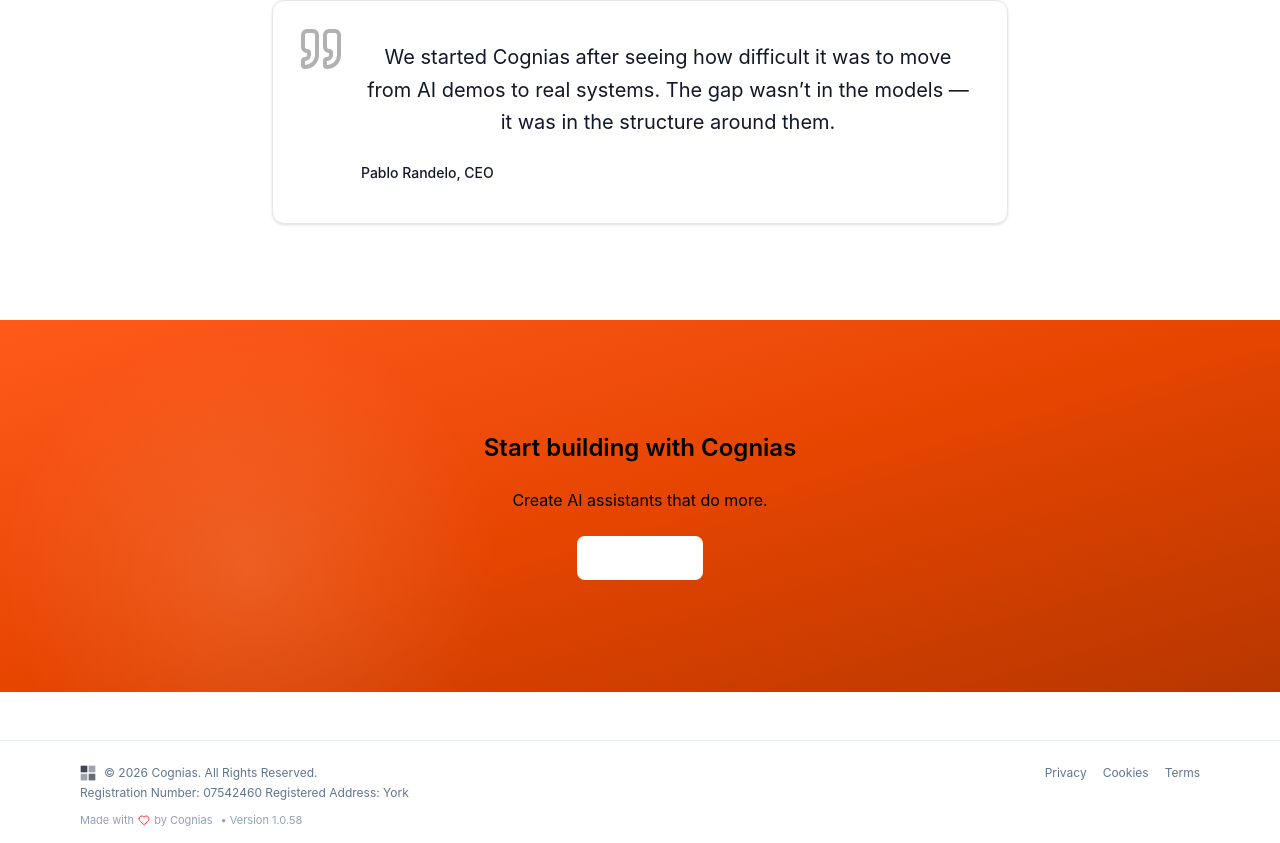
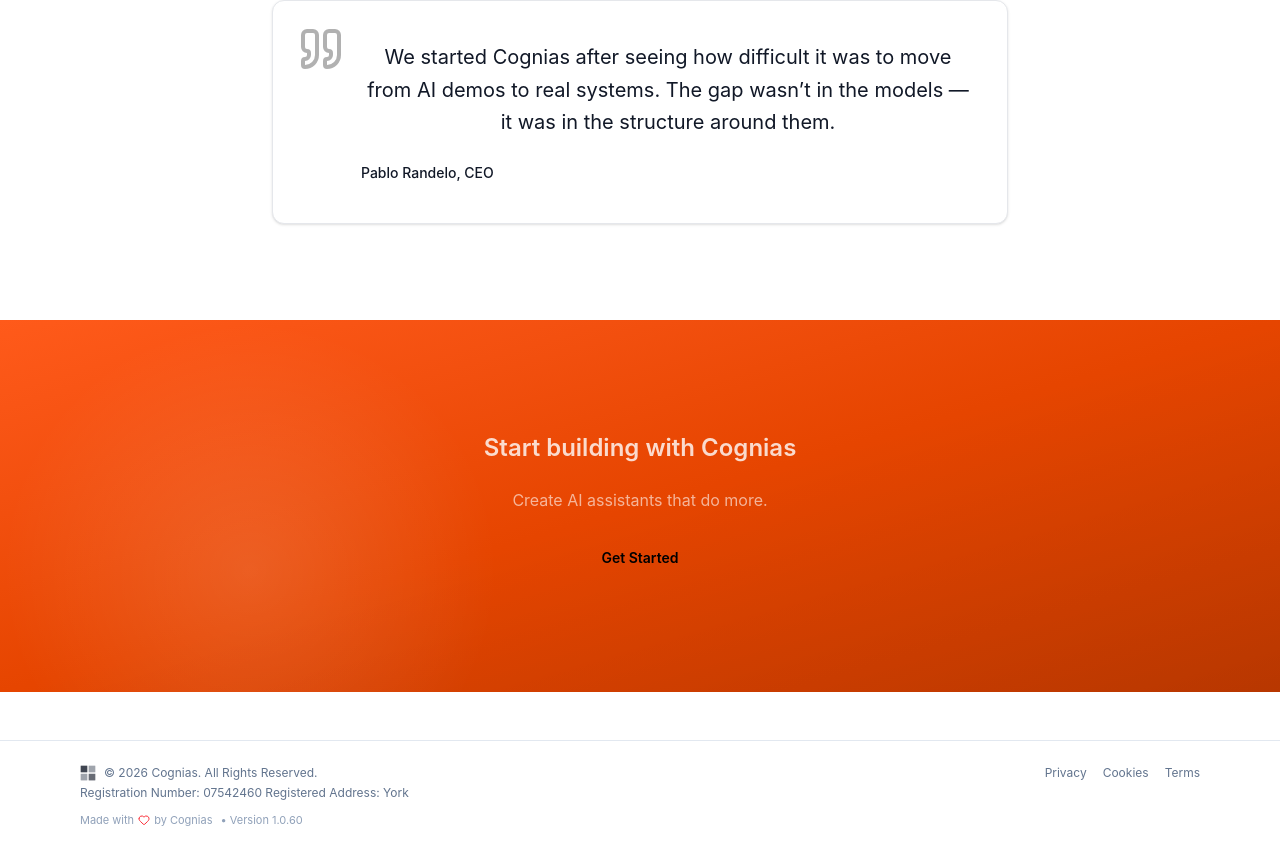
Before and after one commit to prandle/cognias-marketing, a React (Vite) app: page /about in a window 1280 px wide. Shown: the part 2314-3157 px from the top of the page. Built offline with nearby package versions, Linux system fonts and the light colour scheme.

Commit message:
quote invert

```diff
--- a/src/components/layout/FullWidthBand.tsx
+++ b/src/components/layout/FullWidthBand.tsx
@@ -1,6 +1,7 @@
-import {
-  Container
-} from "./index";
+import React, { Children, isValidElement, cloneElement } from "react";
+import type { ReactElement } from "react";
+
+import { Container } from "./index";
 
 type FullWidthBandProps = {
   children: React.ReactNode;
@@ -13,8 +14,17 @@ export function FullWidthBand({
   variant = "primary",
   className = "",
 }: FullWidthBandProps) {
+  const isPrimary = variant === "primary";
 
-  const isPrimary = variant === "primary";
+  const enhancedChildren = isPrimary
+    ? Children.map(children, (child) => {
+        if (isValidElement(child)) {
+          // Cast child as ReactElement with ThemeInverseProps
+          return cloneElement(child as ReactElement<React.HTMLAttributes<any> & { themeInverse?: boolean }>, { themeInverse: true });
+        }
+        return child;
+      })
+    : children;
 
   return (
     <section
@@ -27,59 +37,70 @@ export function FullWidthBand({
         ${className}
       `}
     >
-
-      {/* ========================================= */}
-      {/* LIGHTING LAYERS (PRIMARY ONLY) */}
-      {/* ========================================= */}
+      {/* Lighting layers */}
       {isPrimary && (
         <>
-          {/* Top-left light */}
           <div className="absolute top-0 left-0 w-[500px] h-[500px] bg-[radial-gradient(circle,rgba(255,255,255,0.12),transparent_70%)] pointer-events-none" />
-
-          {/* Bottom-right depth */}
           <div className="absolute inset-0 bg-gradient-to-br from-transparent via-transparent to-black/10 pointer-events-none" />
         </>
       )}
 
-      {/* ========================================= */}
-      {/* CONTENT */}
-
       <Container className="relative py-24 md:py-28">
-        {children}
+        {enhancedChildren}
       </Container>
-      {/* <div className="relative mx-auto max-w-6xl px-4 py-24 md:py-28"> */}
-      {/* <div className="relative mx-auto max-w-6xl px-4 py-20"> */}
-        {/* {children}
-      </div> */}
     </section>
   );
 }
+// import {
+//   Container
+// } from "./index";
+
 // type FullWidthBandProps = {
 //   children: React.ReactNode;
 //   variant?: "primary" | "subtle";
+//   className?: string;
 // };
 
-// export function FullWidthBand({ children, variant = "primary" }: FullWidthBandProps) {
-//   const variants = {
-//     primary: "bg-gradient-to-br from-[#e64500]/80 via-[#e64500] to-[#cc3d00] text-white/80",
-//     subtle: "bg-surface border-y border-border",
-//   };
+// export function FullWidthBand({
+//   children,
+//   variant = "primary",
+//   className = "",
+// }: FullWidthBandProps) {
+
+//   const isPrimary = variant === "primary";
 
 //   return (
-//     <section className={`relative w-full ${variants[variant]} ${variant === "primary" ? "theme-inverse" : ""}`}>
-//       {/* Optional glow / texture */}
-//       {variant === "primary" && (
-//         <div className="absolute inset-0 pointer-events-none">
-//           <div className="absolute top-0 left-0 w-[500px] h-[500px] bg-[radial-gradient(circle,rgba(255,255,255,0.12),transparent_70%)]" />
-//           <div className="absolute inset-0 bg-gradient-to-br from-transparent via-transparent to-black/10 pointer-events-none"/>
-//         </div>
+//     <section
+//       className={`
+//         relative w-full overflow-hidden
+//         ${isPrimary
+//           ? "bg-gradient-to-br from-[#ff5a1a] via-[#e64500] to-[#cc3d00] theme-inverse"
+//           : "bg-surface border-y border-border"
+//         }
+//         ${className}
+//       `}
+//     >
 
+//       {/* ========================================= */}
+//       {/* LIGHTING LAYERS (PRIMARY ONLY) */}
+//       {/* ========================================= */}
+//       {isPrimary && (
+//         <>
+//           {/* Top-left light */}
+//           <div className="absolute top-0 left-0 w-[500px] h-[500px] bg-[radial-gradient(circle,rgba(255,255,255,0.12),transparent_70%)] pointer-events-none" />
+
+//           {/* Bottom-right depth */}
+//           <div className="absolute inset-0 bg-gradient-to-br from-transparent via-transparent to-black/10 pointer-events-none" />
+//         </>
 //       )}
 
-//       {/* INNER CONTAINER (this is key) */}
-//       <div className="relative mx-auto max-w-6xl px-4 py-20">
+//       {/* ========================================= */}
+//       {/* CONTENT */}
+
+//       <Container className="relative py-24 md:py-28">
 //         {children}
-//       </div>
+//       </Container>
+
 //     </section>
 //   );
 // }
--- a/src/components/ui/Quote.tsx
+++ b/src/components/ui/Quote.tsx
@@ -2,15 +2,18 @@ import { Container } from "../layout/index";
 import { Quote as QuoteIcon } from "lucide-react";
 
 type QuoteProps = {
-  quote: string;
-  author: string;
+  quote?: string;
+  author?: string;
   role?: string;
   avatarUrl?: string;
+  themeInverse?: boolean;
 };
 
-export function Quotation({ quote, author, role, avatarUrl }: QuoteProps) {
+export function Quotation({ quote, author, role, avatarUrl, themeInverse }: QuoteProps) {
   return (
-    <Container size="narrow" className="relative">
+    <Container size="narrow" className={`relative ${
+        themeInverse ? "theme-inverse" : ""
+      }`}>
 
       {/* Card */}
       <div className="relative bg-surface border border-border rounded-[var(--radius-lg)] px-8 py-10 shadow-sm overflow-hidden theme-inverse:bg-gradient-to-br theme-inverse:from-primary/80 theme-inverse:via-[#e64500] theme-inverse:to-[#cc3d00]">
--- a/src/version.json
+++ b/src/version.json
@@ -1,3 +1,3 @@
 {
-  "build": 58
+  "build": 60
 }
```
Also changed, not shown: 1 other file (tests, documents, lock files or other folders).
